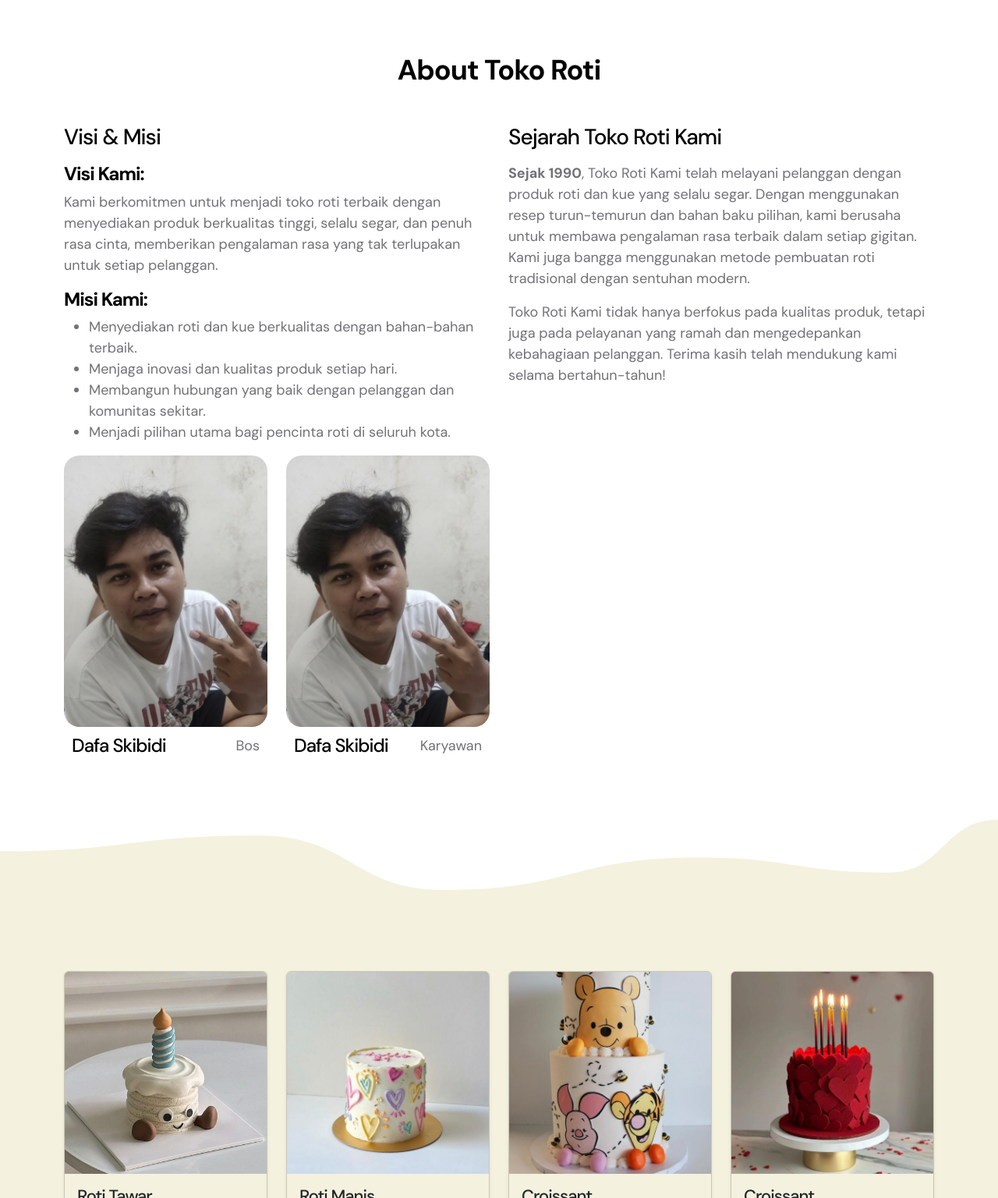
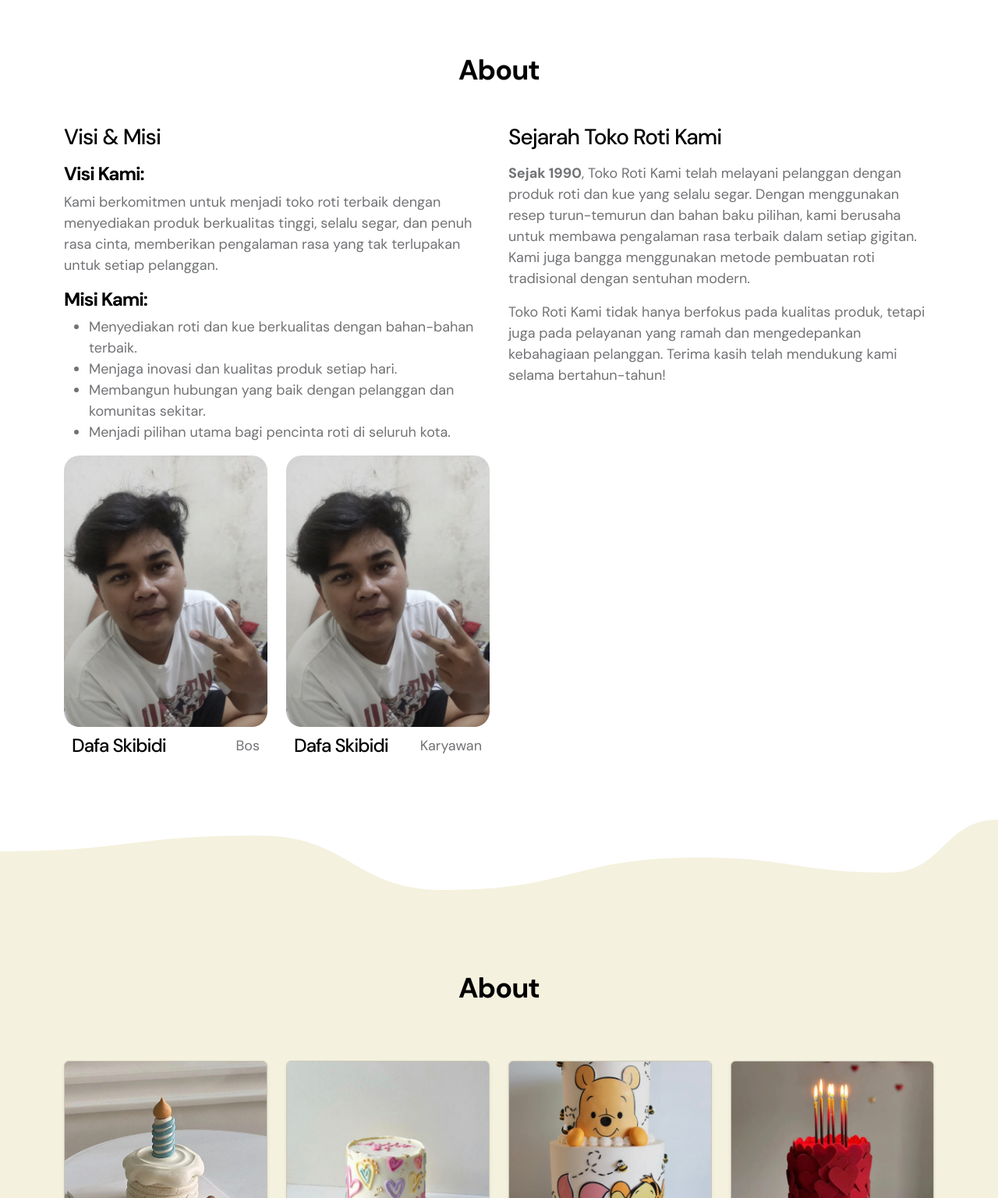
Before and after one commit to arietyyy/Dwi-Saputra-Nur-sugiono, a plain HTML site: page index.html in a window 1280 px wide. Shown: the part 742-2278 px from the top of the page at 78% size. Drawn offline with Linux system fonts and the light colour scheme.

Commit message:
index.html

```diff
--- a/index.html
+++ b/index.html
@@ -133,7 +133,7 @@
                     <div class="row">
 
                         <div class="col-lg-12 col-12 text-center">
-                            <h2 class="mb-lg-5 mb-4">About Toko Roti</h2>
+                            <h2 class="mb-lg-5 mb-4">About</h2>
                         </div>
 
                         <div class="col-lg-6 col-12 me-auto mb-4 mb-lg-0">
@@ -222,6 +222,9 @@
 
                       <div class="container my-5 ml-4">
                       <div class="row row-cols-1 row-cols-md-4 g-4">
+                           <div class="col-lg-12 col-12 text-center">
+                            <h2 class="mb-lg-5 mb-4">About</h2>
+                        </div>
                         <!-- Kartu Produk 1 -->
                         <div class="col">
                           <div class="card h-100 shadow-sm bg-transparent">
```
